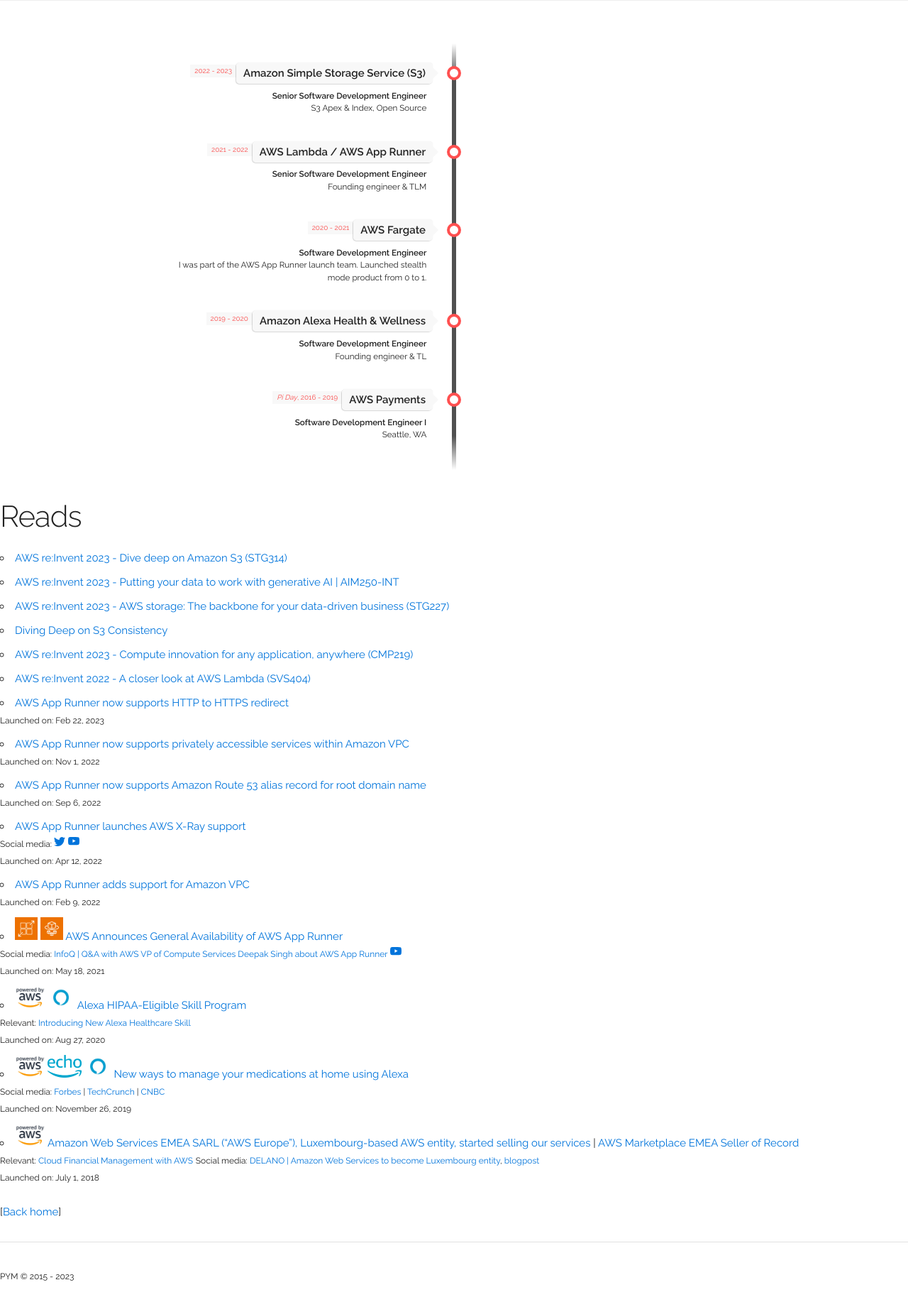
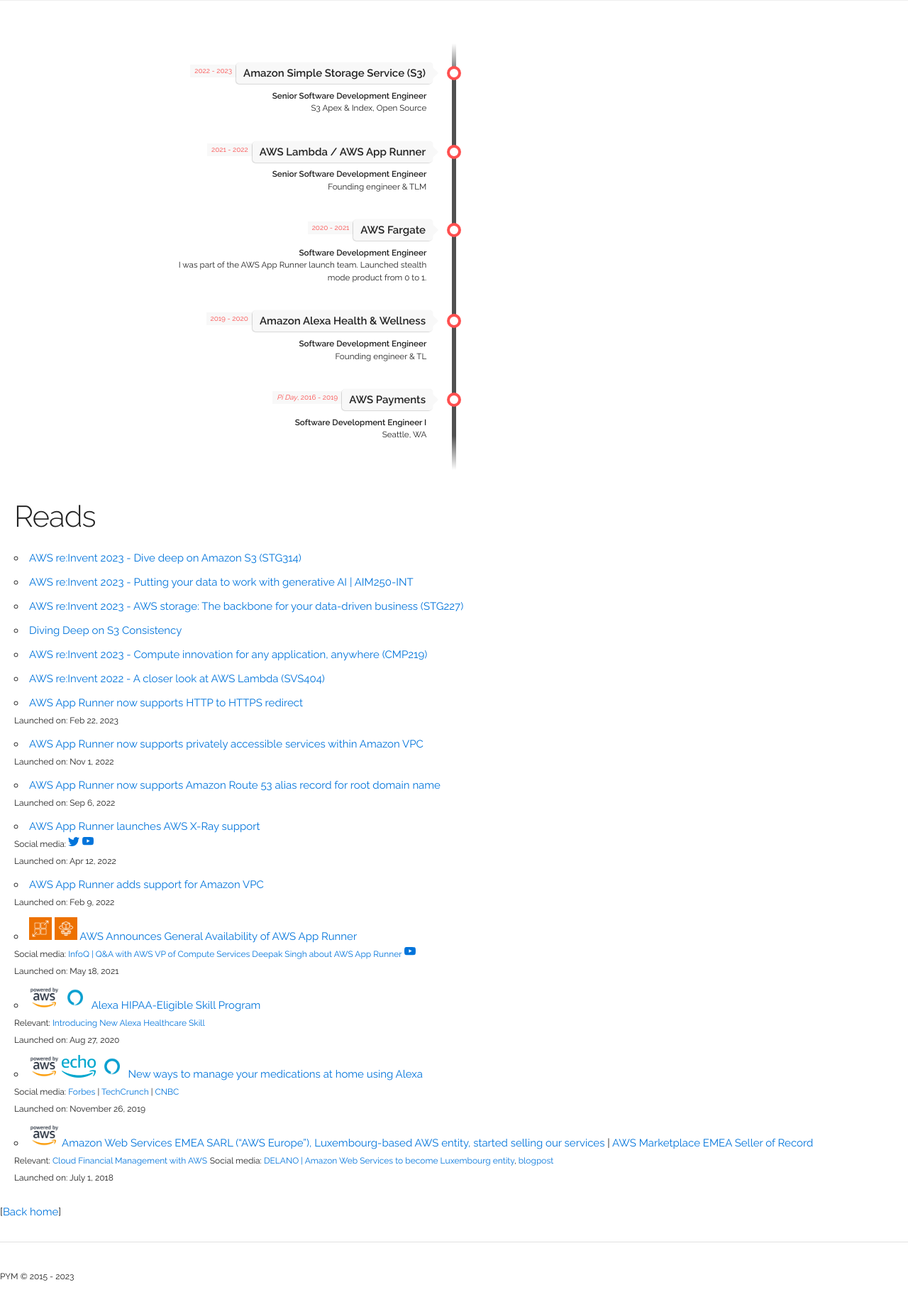
Before and after one commit to gfw001/gfw001.github.io, a Jekyll site: the page resume.html, which Jekyll copies as it is, in a window 1280 px wide. Shown: the whole page at 71% size. Built offline with Jekyll 4.4.1, drawn with Linux system fonts in a browser that asks for light colours.

Commit message:
Update resume.html

```diff
--- a/resume.html
+++ b/resume.html
@@ -34,6 +34,9 @@
 <link rel="stylesheet" href=/libs/external/timeline.css>
 
 <style>
+  .container-all {
+    margin-left: 20px;
+  }
   a {
     transition: color 200ms ease;
     text-decoration: none;
```
